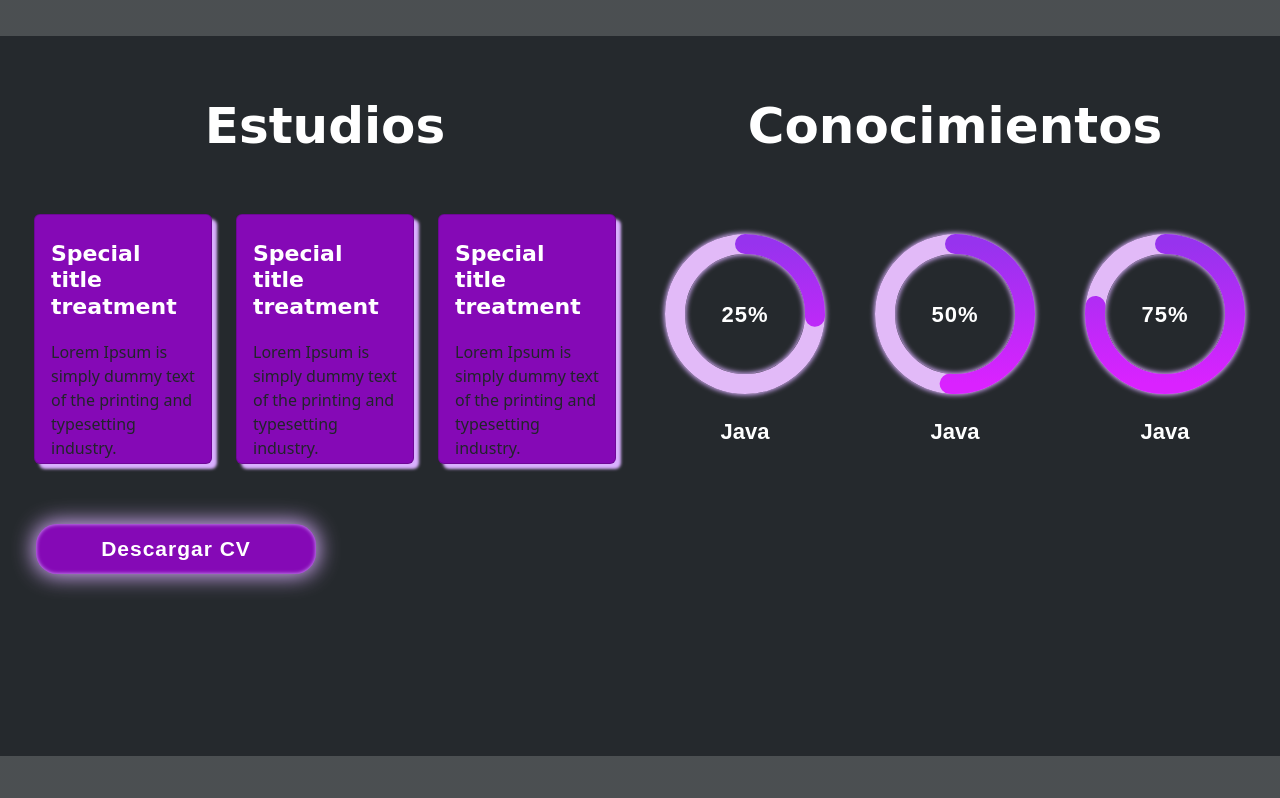
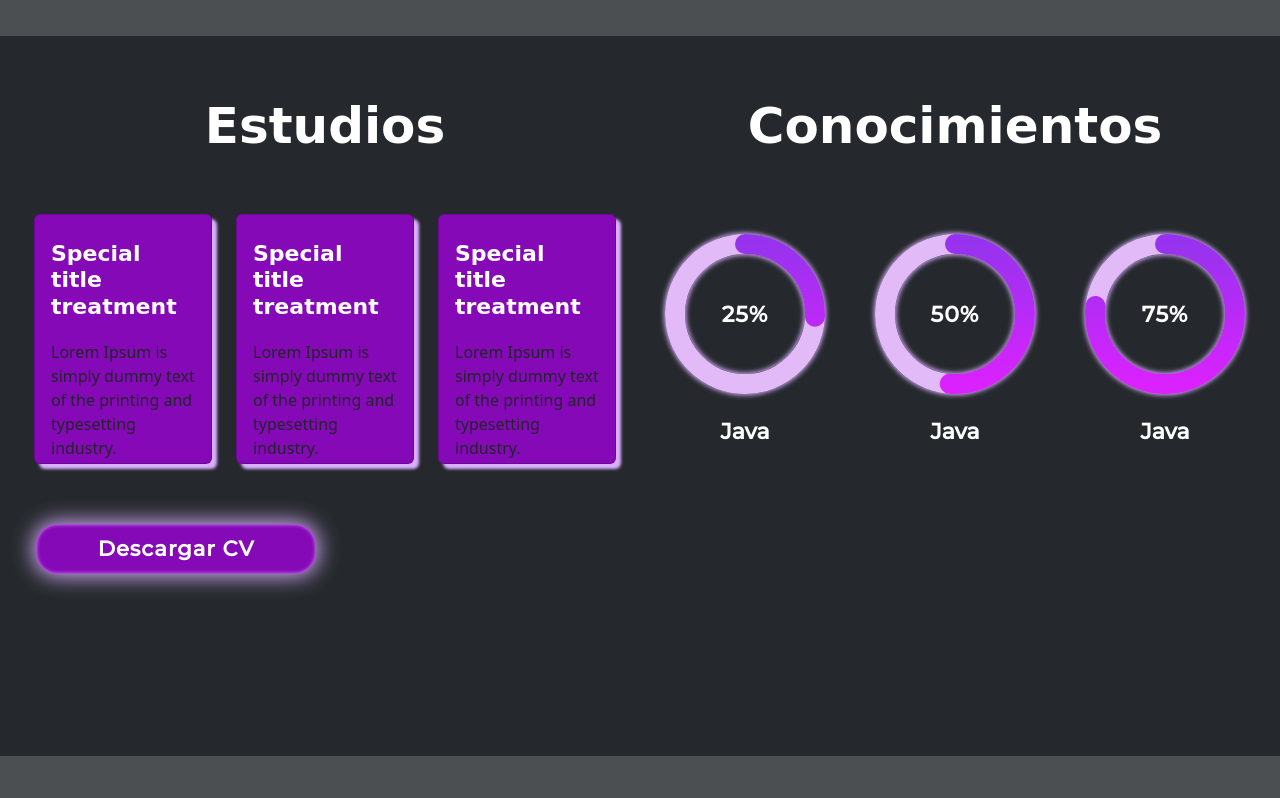
Before and after one commit to luissantiago1/Portafolio-web, a plain HTML site: page index.html in a window 1280 px wide. Shown: the part 764-1562 px from the top of the page. Drawn offline with nearby package versions, Linux system fonts and the light colour scheme.

Commit message:
Update styles.css

```diff
--- a/css/styles.css
+++ b/css/styles.css
@@ -1,6 +1,6 @@
 /* tipografias*/
-/* @import url('https://fonts.googleapis.com/css2?family=Indie+Flower&display=swap');
-@import url('https://fonts.googleapis.com/css2?family=Montserrat:wght@500&display=swap'); */
+@import url('https://fonts.googleapis.com/css2?family=Indie+Flower&display=swap');
+@import url('https://fonts.googleapis.com/css2?family=Montserrat:wght@500&display=swap');
 
 html{
     /* me permite deslizar cuando hago clic en los links del menu */
@@ -15,7 +15,7 @@
 
 /* letras */
 a,button,h1,h2,h3,h4,h5,h6{
-/*     font-family: 'Montserrat', sans-serif; */
+    /*font-family: 'Montserrat', sans-serif; */
     font-family: cursive;
     color: white !important;
 }
```
